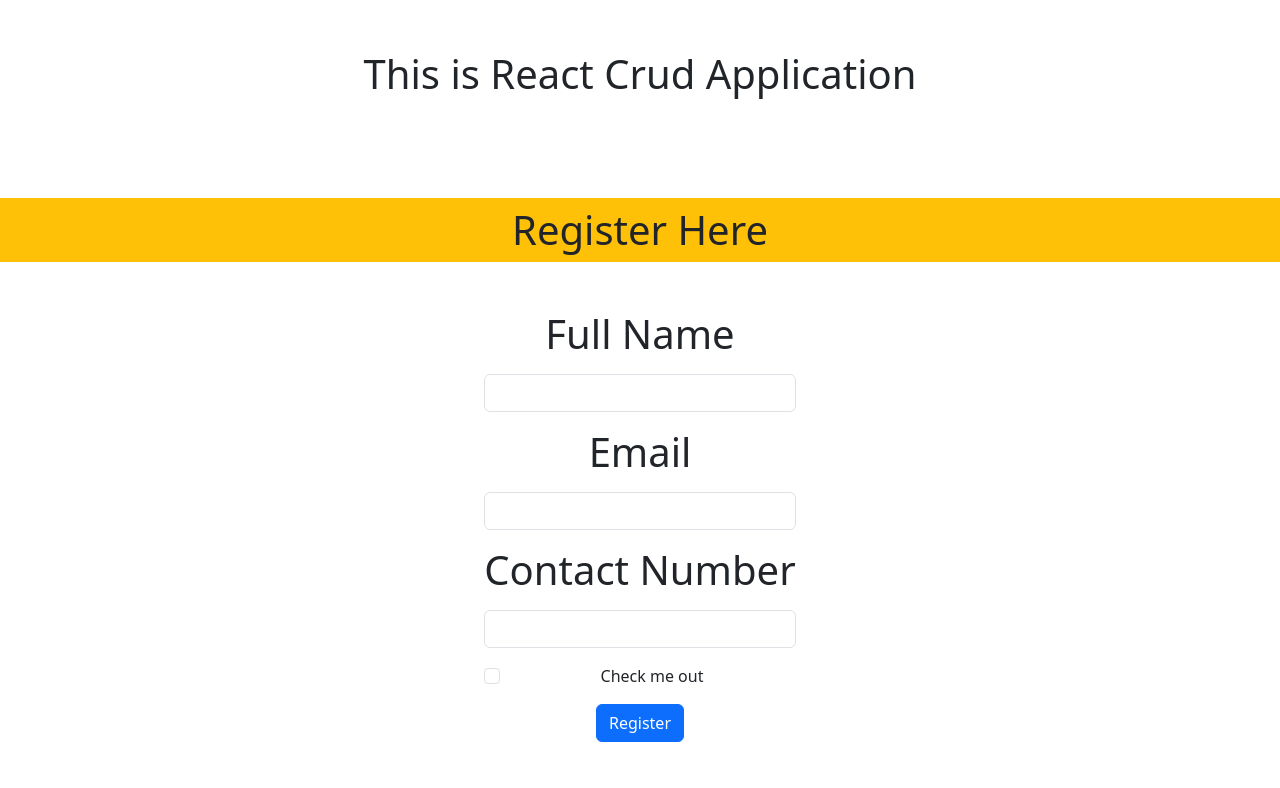
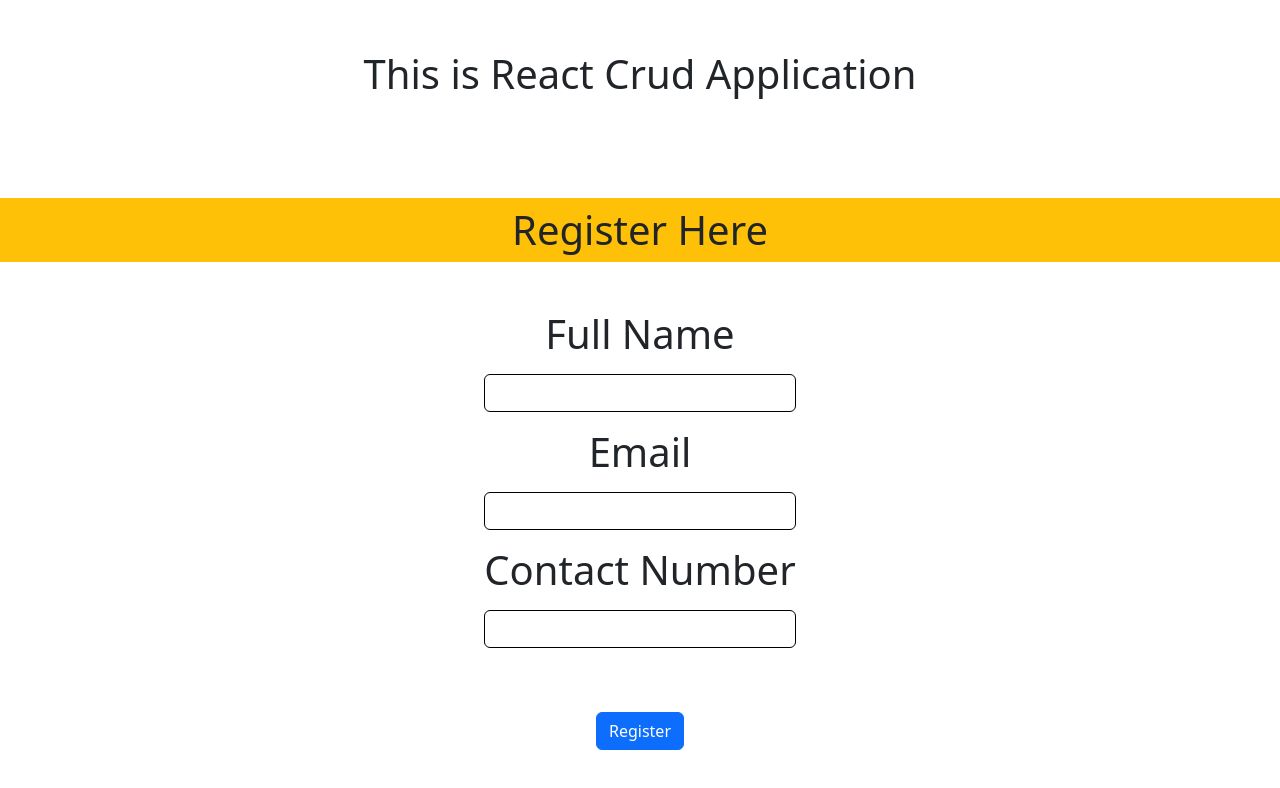
Before and after one commit to shubhamverma-git/CRUD---React, a React (Create React App) app in the folder crud-app/: page / in a window 1280 px wide. Shown: the top 788 px of the page. Built offline with nearby package versions, Linux system fonts and the light colour scheme.

Commit message:
-- some improvement

```diff
--- a/crud-app/src/Components/Create.js
+++ b/crud-app/src/Components/Create.js
@@ -12,10 +12,9 @@ function Create() {
   const header = { "Access-Control-Allow-Origin": "*" };
 
   const handleSubmit = (e) => {
-    console.log("Warning");
     e.preventDefault();
     axios.post(
-      "https://crudcrud.com/api/defb8ca6ebce4e8c9a4ec219951d7637/formData",
+      "https://crudcrud.com/api/3838db2664cc4b8fb53b2fe8a2e3b28d/formData",
       {
         name: name,
         email: email,
@@ -32,54 +31,44 @@ function Create() {
       <div
         className={`d-flex justify-content-center mt-5 ${classes.form_container}`}
       >
-        <form>
+        <form className={classes.form}>
           <div className="mb-3">
-            <label for="userName" className="form-label">
+            <label htmlFor="userName" className="form-label">
               <h1>Full Name</h1>
             </label>
             <input
               type="text"
               onChange={(e) => setName(e.target.value)}
-              className="form-control"
+              className={`form-control ${classes.input}`}
               id="userName"
             />
           </div>
           <div className="mb-3">
-            <label for="userEmail" className="form-label">
+            <label htmlFor="userEmail" className="form-label">
               <h1>Email</h1>
             </label>
             <input
               type="email"
               onChange={(e) => setEmail(e.target.value)}
-              className="form-control"
+              className={`form-control ${classes.input}`}
               id="userEmail"
             />
           </div>
           <div className="mb-3">
-            <label for="userPhone" className="form-label">
+            <label htmlFor="userPhone" className="form-label">
               <h1>Contact Number</h1>
             </label>
             <input
               type="tel"
               onChange={(e) => setPhone(e.target.value)}
-              className="form-control"
+              className={`form-control ${classes.input}`}
               id="userPhone"
             />
-          </div>
-          <div className="mb-3 form-check">
-            <input
-              type="checkbox"
-              className="form-check-input"
-              id="exampleCheck1"
-            />
-            <label className="form-check-label" for="exampleCheck1">
-              Check me out
-            </label>
           </div>
           <button
             type="submit"
             onClick={handleSubmit}
-            className="btn btn-primary"
+            className="btn btn-primary mt-5 "
           >
             Register
           </button>
--- a/crud-app/src/Components/Create.module.scss
+++ b/crud-app/src/Components/Create.module.scss
@@ -0,0 +1,5 @@
+.form {
+  .input {
+    border: 1px solid black;
+  }
+}
--- a/crud-app/src/Components/Read.js
+++ b/crud-app/src/Components/Read.js
@@ -2,22 +2,6 @@ import React, { useEffect, useState } from "react";
 import axios from "axios";
 
 function Read() {
-  const [data, setData] = useState([]);
-
-  function getAllData() {
-    axios
-      .get("https://crudcrud.com/api/defb8ca6ebce4e8c9a4ec219951d7637/formData")
-      .then((res) => {
-        console.log(res.data);
-        setData(res.data);
-      });
-  }
-
-  useEffect(() => {
-    getAllData();
-  }, [data]);
-
-  getAllData();
   return (
     <>
       <h1 className="bg-warning p-2">All Registrations</h1>
```
